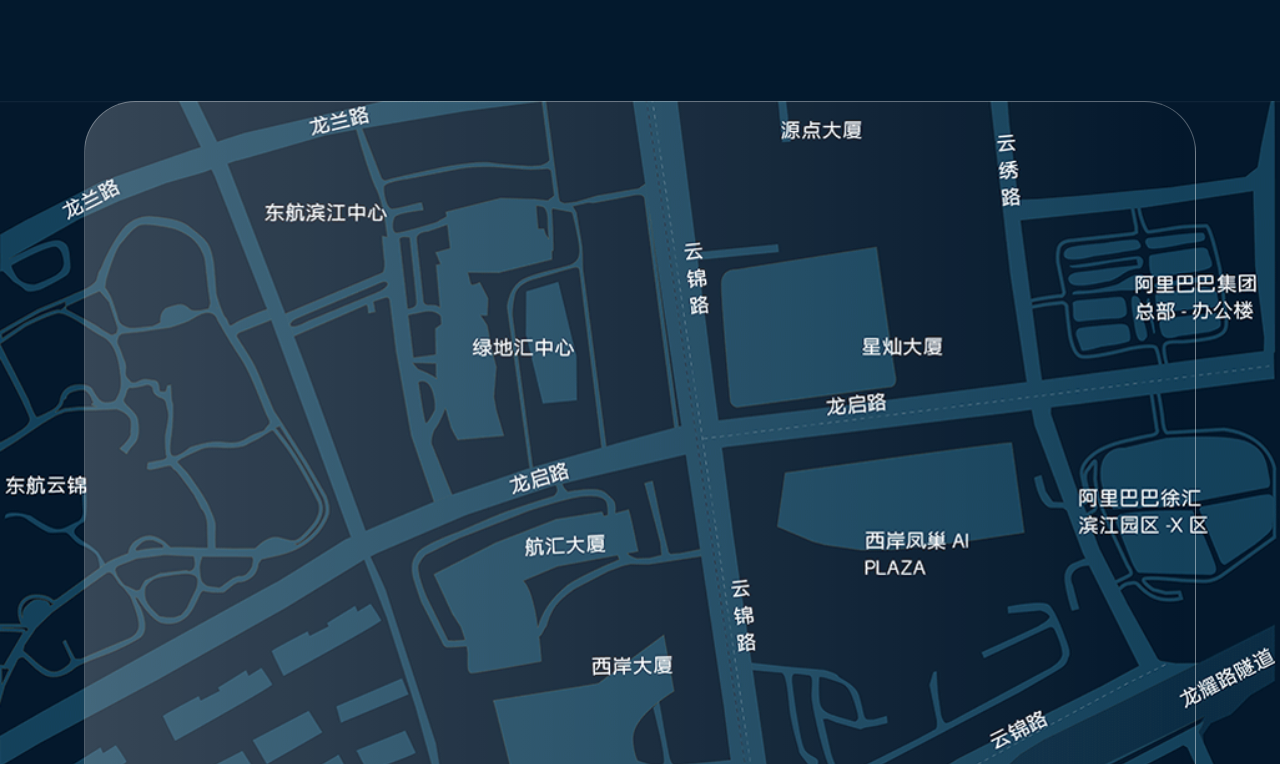
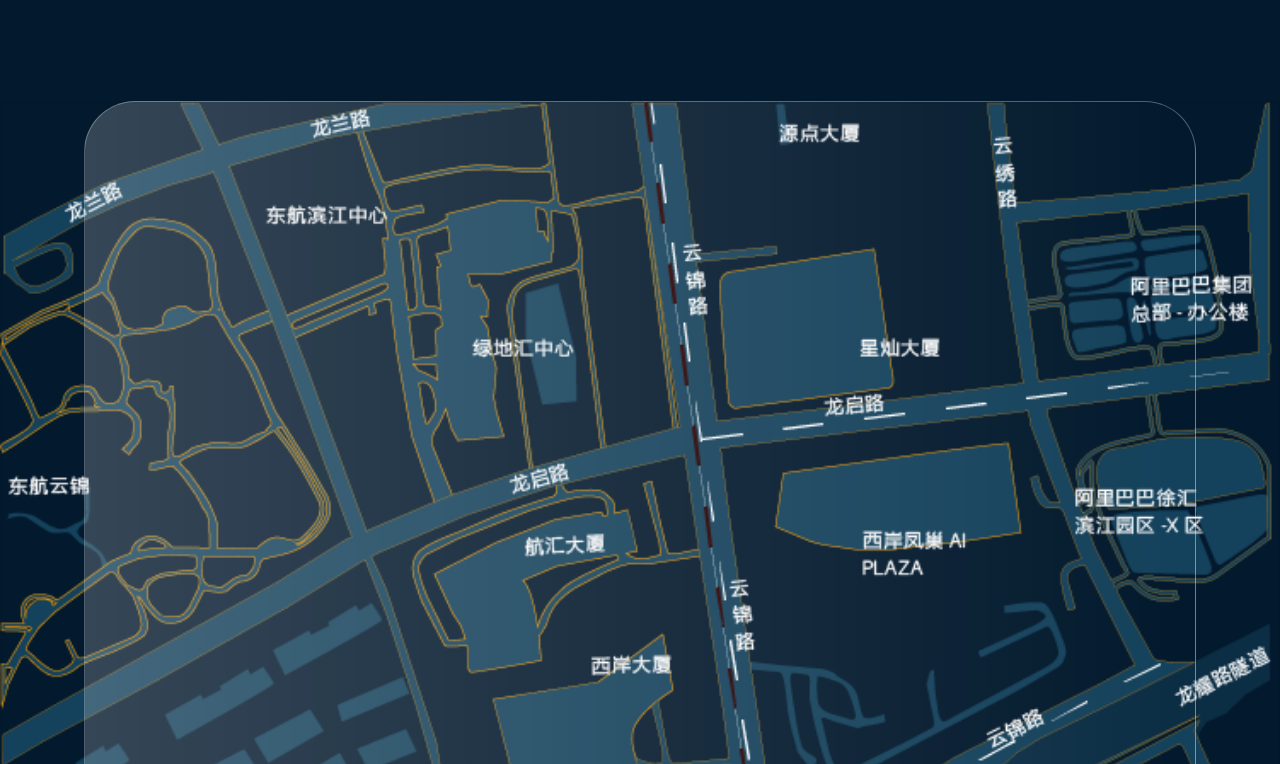
Before and after one commit to tangiblen/20230814mobvvvv, a plain HTML site: page contact.html in a window 1280 px wide. Shown: the part 2436-3200 px from the top of the page. Drawn offline with Linux system fonts and the light colour scheme; a web font is replaced by a local one.

Commit message:
ttt:: 联系我们地图修改

```diff
--- a/css/contact.css
+++ b/css/contact.css
@@ -40,7 +40,7 @@ h1 {
 }
 
 .map {
-    background-image: url(../img/0816联系我们/联系我们地图2.png);
+    background-image: url(../img/0816联系我们/联系我们地图3.png);
     background-size: cover;
     background-repeat: no-repeat;
 }
```
Also changed, not shown: img/0816联系我们/联系我们地图2.png (deleted), img/0816联系我们/联系我们地图3.png (added).
